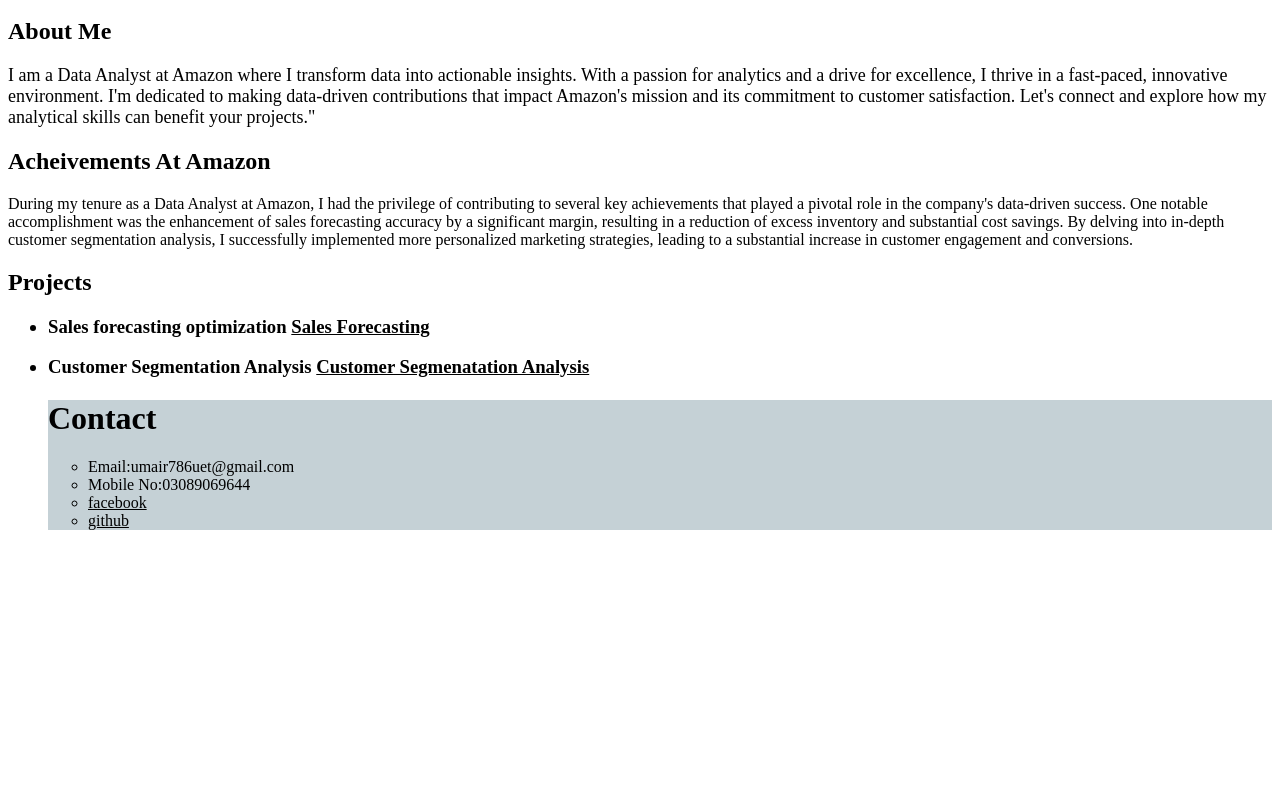
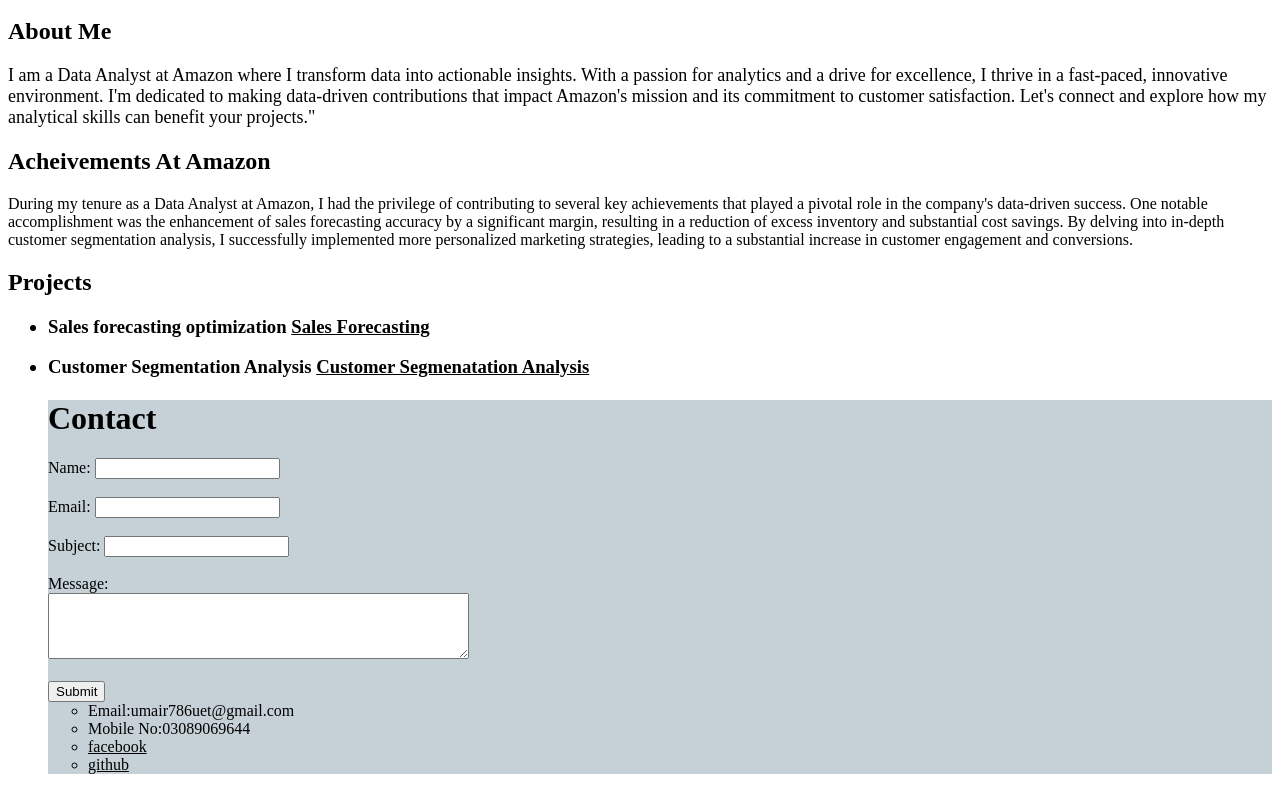
Before and after one commit to Mumair567/21PWBCS0862-WP-Fall23, a plain HTML site: page index.html in a window 1280 px wide. Shown: the part 1665-2455 px from the top of the page. Before the commit the page ends 2211 px from the top, so only its background shows below. Drawn offline with Linux system fonts and the light colour scheme.

Commit message:
Update index.html

```diff
--- a/index.html
+++ b/index.html
@@ -120,6 +120,21 @@
 
 <div class="Contact" id="contact">
     <h1> Contact</h1>
+     <form action="submit.php" method="POST">
+        <label for="name">Name:</label>
+        <input type="text" id="name" name="name" required><br><br>
+
+        <label for="email">Email:</label>
+        <input type="email" id="email" name="email" required><br><br>
+
+        <label for="subject">Subject:</label>
+        <input type="text" id="subject" name="subject" required><br><br>
+
+        <label for="message">Message:</label><br>
+        <textarea id="message" name="message" rows="4" cols="50" required></textarea><br><br>
+
+        <input type="submit" value="Submit">
+    </form>
 <ul>
     <li>Email:umair786uet@gmail.com</li>
     <li>Mobile No:03089069644</li>
```
